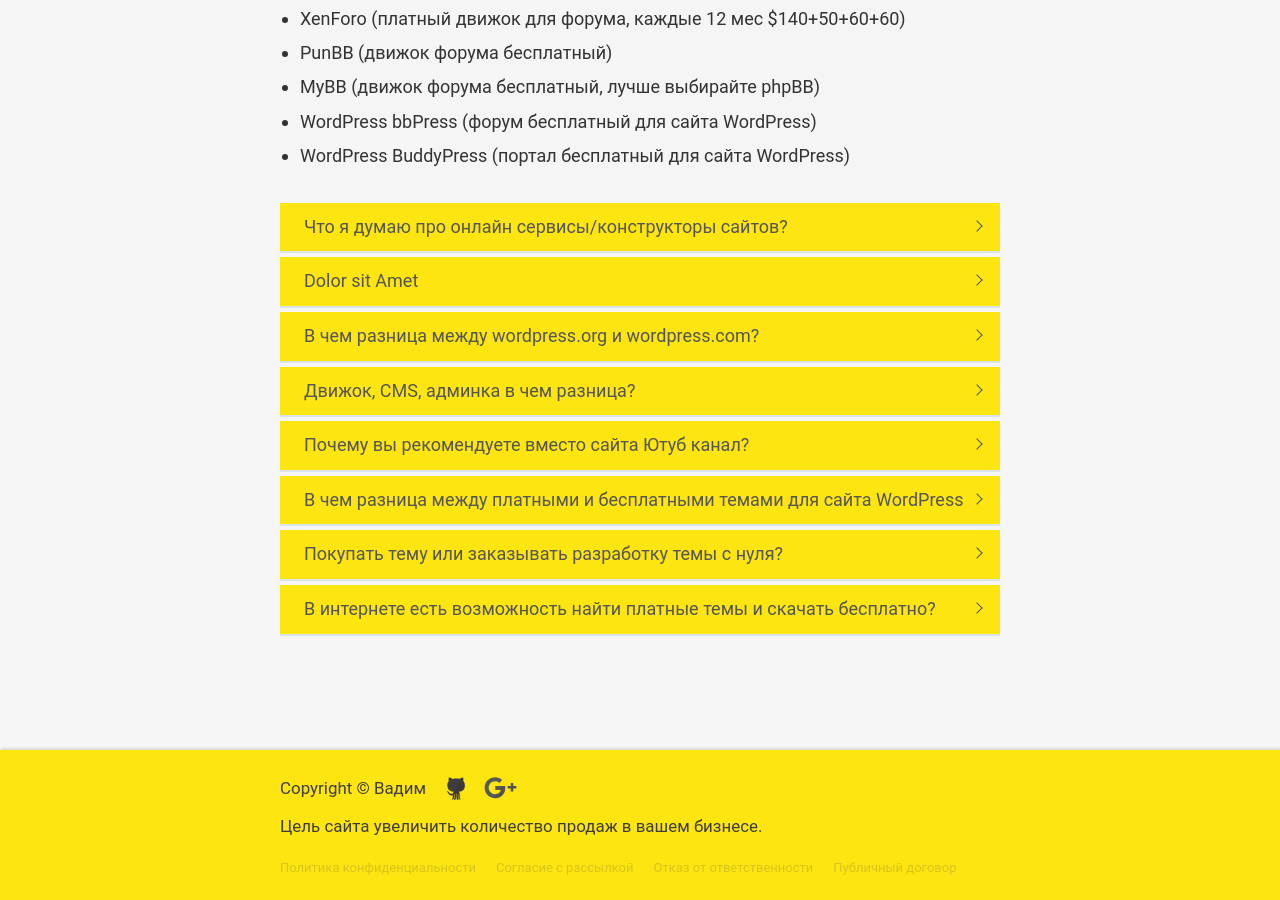
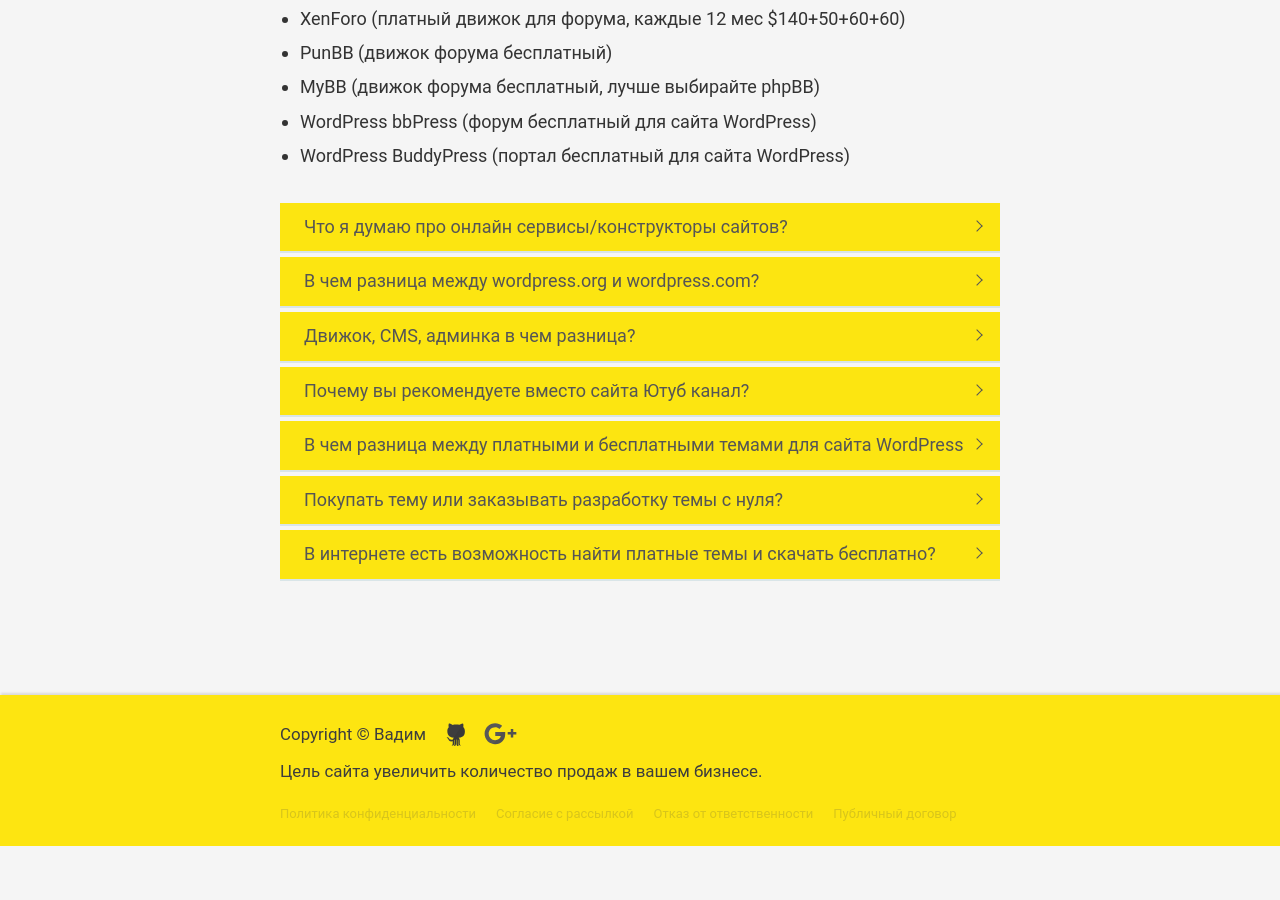
Before and after one commit to VadymVolos/vadymvolos.github.io, a Jekyll site: the page built from _posts/digital-marketing/2017-02-07-varianty-na-chem-sdelat-sayt.md, in a window 1280 px wide and 900 px high, scrolled down 1989 px. Built offline with Jekyll 4.4.1, drawn with Linux system fonts in a browser that asks for light colours; nearby versions of some CDN libraries; comment, search, counter and statistics services are not loaded; after the commit the page ends 2835 px from its top, so only the background shows below that.

Commit message:
Update 2017-02-07-varianty-na-chem-sdelat-sayt.md

```diff
--- a/_posts/digital-marketing/2017-02-07-varianty-na-chem-sdelat-sayt.md
+++ b/_posts/digital-marketing/2017-02-07-varianty-na-chem-sdelat-sayt.md
@@ -59,12 +59,6 @@
 		<a class="accordion-a">Что я думаю про онлайн сервисы/конструкторы сайтов?</a>
 		<div class="accordion-content">
 		<p>Лично мне они не нравятся. Часто люди создают сайт на сервисе а потом со временем уже делают сайт на хостинге. В сервисах нужно изучать их админку, учиться как что добавлять (посты, фотки и другое) это напрягает, вы потратите много времени, а потом если передумаете использовать этот сервис, то куча времени и сил для изучения и настроек сервиса будет потрачено впустую. Сервисы платные, цена иногда такая же если купить хостинг и домен. Вообщем иногда сервисы оправданы, но все зависит от задач проекта, нужно изучит ьпроект чтоб принять решение. В большей части случае вместо сервисов я выбираю сделать сайт на Вордпрессе или сделать лендинг.</p>
-		</div>
-	</li>
-	<li class="accordion-li">
-	<a class="accordion-a">Dolor sit Amet</a>
-		<div class="accordion-content">
-		<p></p>
 		</div>
 	</li>
 	<li class="accordion-li">
```
